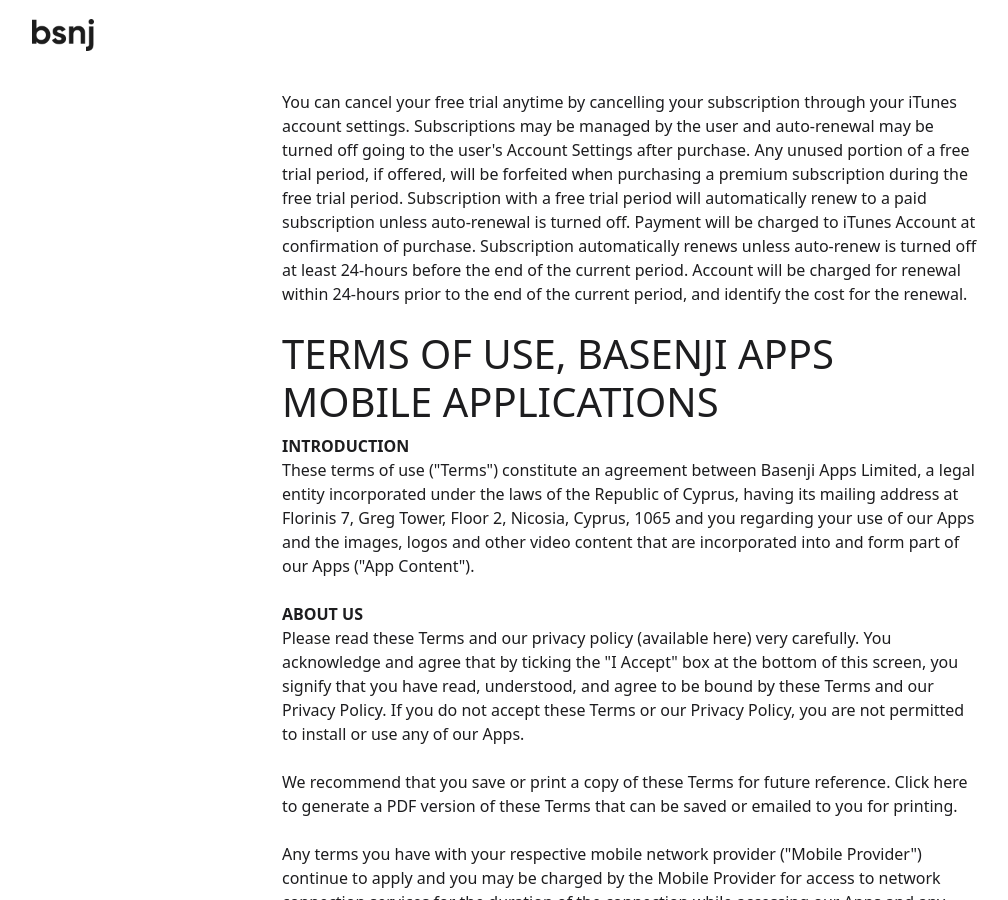
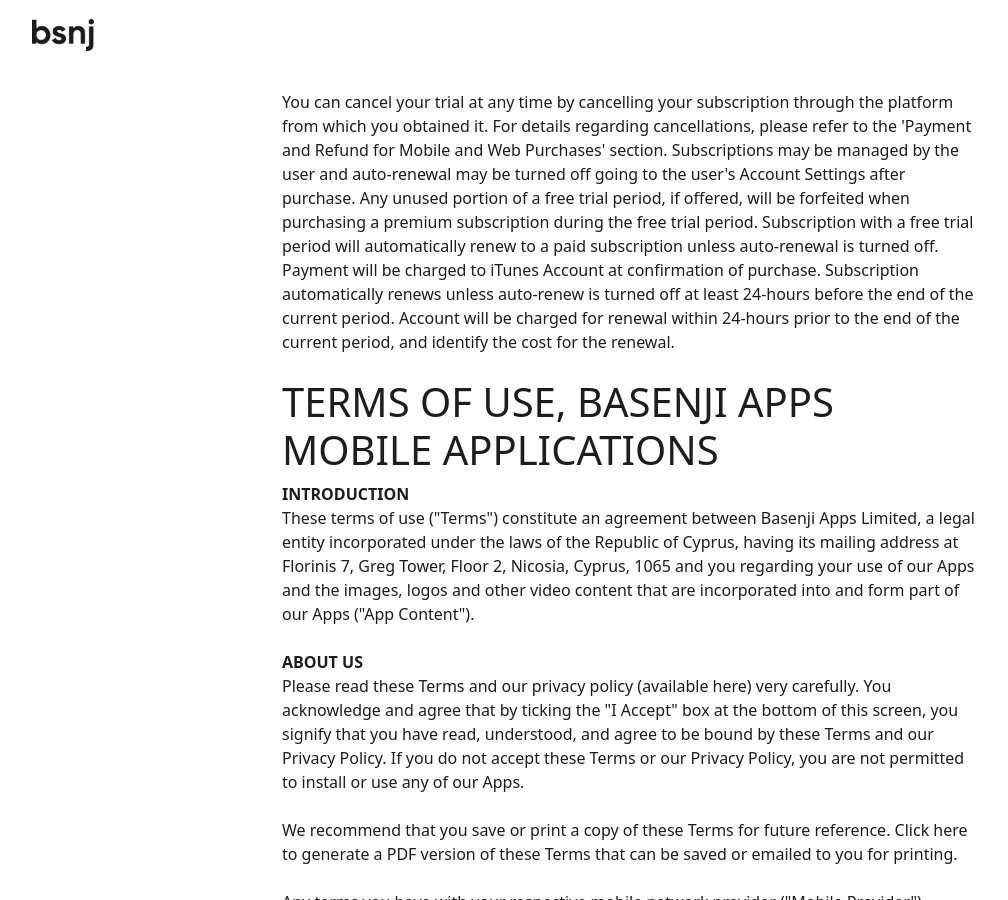
Before and after one commit to basenjiapps/basenjiapps.github.io, a Jekyll site: the page built from docs/terms_of_use.html, in a window 1280 px wide and 900 px high. Shown: the whole window, without its empty margins (8-1016 px from the left). Built offline with Jekyll 4.4.1, drawn with Linux system fonts in a browser that asks for light colours.

Commit message:
Update mob terms of use

```diff
--- a/docs/terms_of_use.html
+++ b/docs/terms_of_use.html
@@ -3,8 +3,10 @@
 title: Terms of Use
 ---
 
-<div data-customstyle="yes"> You can cancel your free trial anytime by
-  cancelling your subscription through your iTunes account settings.
+<div data-customstyle="yes">You can cancel your trial at any time by cancelling
+  your subscription through the platform from which you obtained it. For details
+  regarding cancellations, please refer to the 'Payment and Refund for Mobile
+  and Web Purchases' section.
   Subscriptions may be managed by the user and auto-renewal may be turned off
   going to the user's Account Settings after purchase. Any unused portion of a
   free trial period, if offered, will be forfeited when purchasing a premium
```
